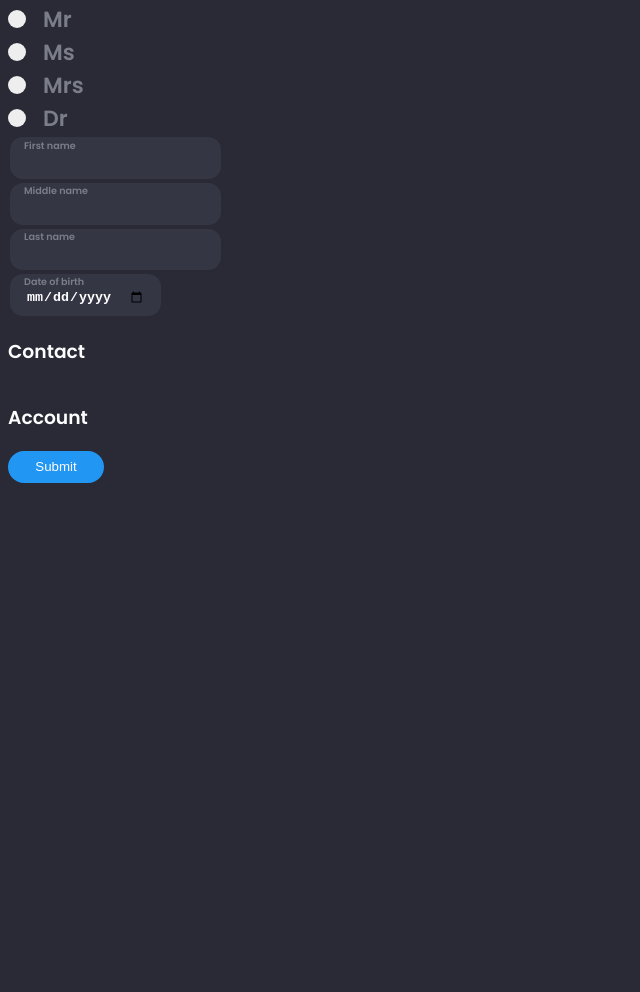
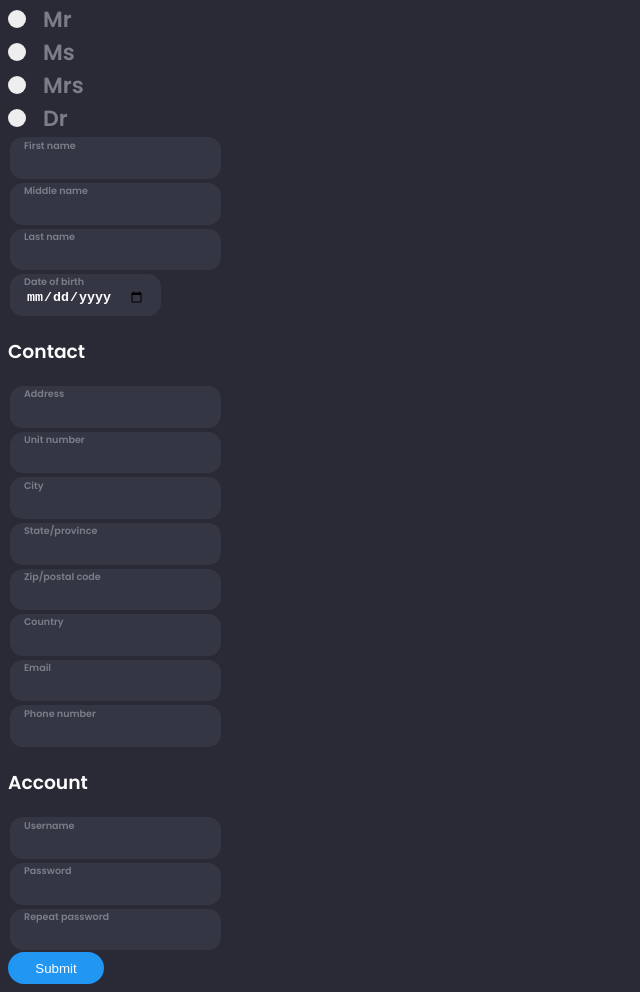
Before and after one commit to fjuren/custom-form, a plain HTML site: page index.html in a window 1280 px wide. Shown: the part 253-1245 px from the top of the page, without its empty margins (0-640 px from the left). Before the commit the page ends 800 px from the top, so only its background shows below. Drawn offline with Linux system fonts and the light colour scheme.

Commit message:
Add all basic form fields

```diff
--- a/index.html
+++ b/index.html
@@ -71,21 +71,65 @@
             </div>
             <h3>Contact</h3>
             <div class="boxes">
-                <!-- Address line 1 -->
-                <!-- Address line 2 -->
+                <div class="input-group">
+                    <!-- Address -->
+                    <label for="Address">Address</label>
+                    <input type="text" name="address" id="address" required>
+                </div>
+                <div class="input-group">
+                    <!-- Unit number -->
+                    <label for="Unit">Unit number</label>
+                    <input type="text" name="unitNumber" id="unitNumber">
+                </div>
+                <div class="input-group">
                     <!-- City -->
+                    <label for="dob">City</label>
+                    <input type="test" name="city" id="city" required>
+                </div>
+                <div class="input-group">
                     <!-- State/province -->
+                    <label for="dob">State/province</label>
+                    <input type="text" name="state/province" id="state/province" required>
+                </div>
+                <div class="input-group">
                     <!-- Zip/postal code -->
+                    <label for="dob">Zip/postal code</label>
+                    <input type="text" name="zip/postal" id="zip/postal" required>
+                </div>
+                <div class="input-group">
                     <!-- Country -->
+                    <label for="dob">Country</label>
+                    <input type="text" name="country" id="country" required>
+                </div>
+                <div class="input-group">
                     <!-- Email -->
+                    <label for="dob">Email</label>
+                    <input type="email" name="email" id="email" required>
+                </div>
+                <div class="input-group">
                     <!-- Phone number -->
+                    <label for="dob">Phone number</label>
+                    <input type="tel" name="phone" id="phone" required>
+                </div>
             </div>
 
             <h3>Account</h3>
             <div class="boxes">
+                <div class="input-group">
                     <!-- Username -->
+                    <label for="username">Username</label>
+                    <input type="text" name="username" id="username" required>
+                </div>
+                <div class="input-group">
                     <!-- Password -->
+                    <label for="password">Password</label>
+                    <input type="password" name="password" id="password" required>
+                </div>
+                <div class="input-group">
                     <!-- Repeat Password -->
+                    <label for="password">Repeat password</label>
+                    <input type="password" name="password" id="password" required>
+                </div>
             </div>
             <div>
                 <input type="submit" id="submitButton">
--- a/styles.css
+++ b/styles.css
@@ -107,8 +107,8 @@ label {
 #submitButton:hover {
     cursor: pointer;
 }
-
-/* .required:after {
+/*
+.required:after {
     content:" *";
     color: red;
   } */
```
Lines whose indentation alone changed are shown as unchanged.
